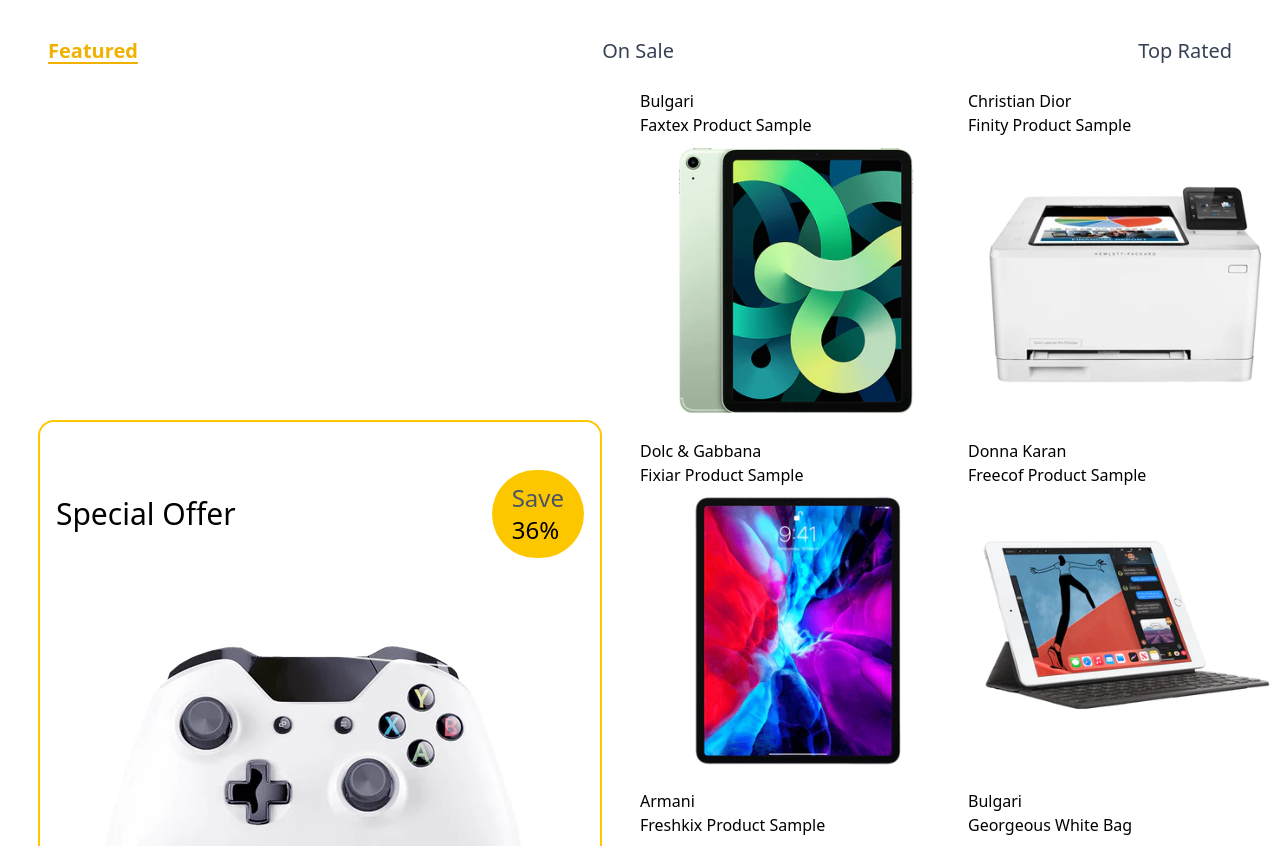
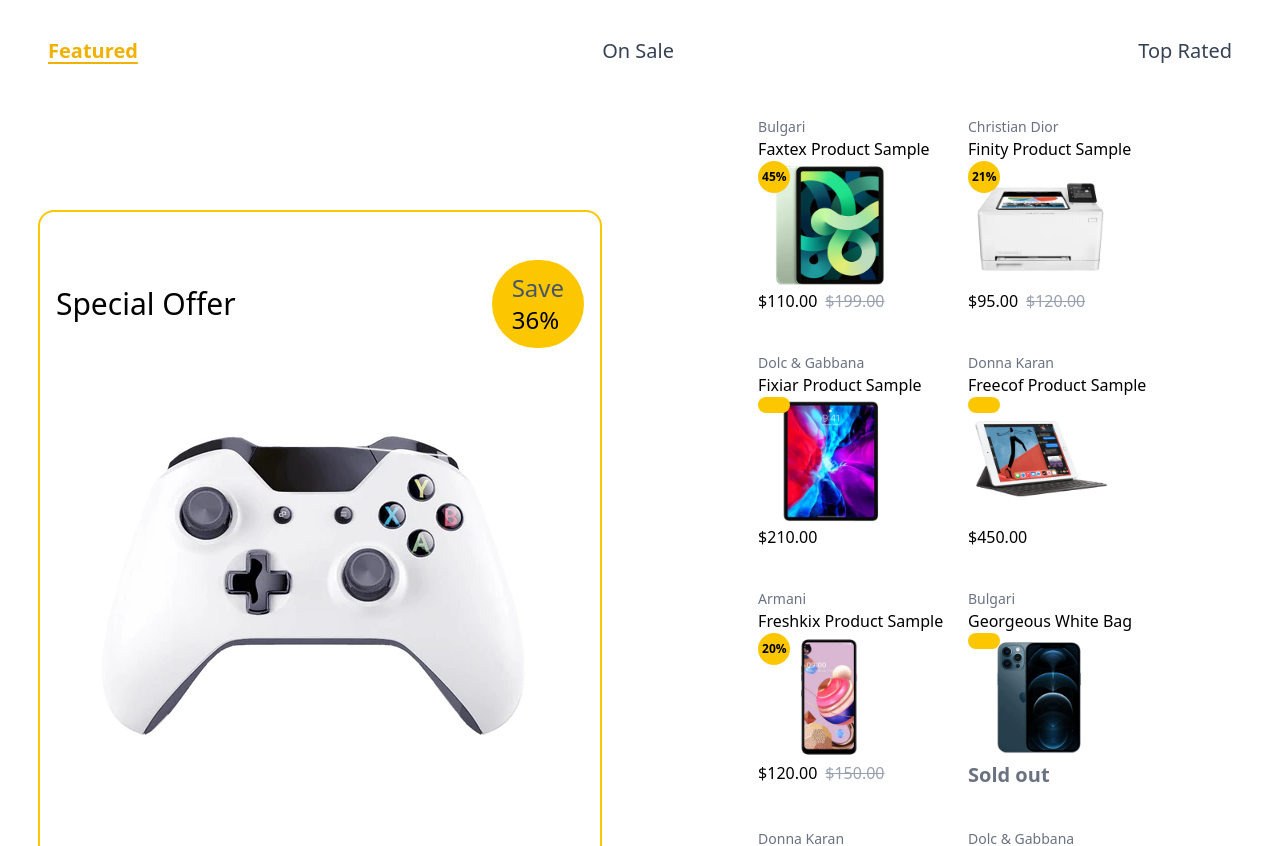
Before and after one commit to devARcoder/Electronics_Store, a React (Vite) app: page / in a window 1280 px wide. Shown: the part 940-1786 px from the top of the page. Built offline with nearby package versions, Linux system fonts and the light colour scheme.

Commit message:
working on data

```diff
--- a/src/components/featured/FeaturedItems.jsx
+++ b/src/components/featured/FeaturedItems.jsx
@@ -20,14 +20,28 @@
                 <p>$350.00</p>
                 <p className='text-2xl text-gray-400 line-through'>$550.00</p>
             </div>
+
         </div>
-      <div className="grid grid-cols-2 gap-4">
+
+      <div className="grid grid-cols-2 gap-4 mx-4 my-4">
 
         {featuredItems.map((item, indx)=>(
-            <div key={indx}>
-                <p>{item.type}</p>
-                <h1>{item.title}</h1>
-                <img src={item.image} alt="" />
+            <div className='my-3' key={indx}>
+                <p className='text-gray-500 text-sm hover:text-yellow-400'>{item.type}</p>
+                <h1 className='line-clamp-1'>{item.title}</h1>
+                <div className="realtive">
+                  <div className="absolute bg-yellow-400 text-black rounded-full text-xs w-8 py-2 px-1 font-bold">
+
+                <p className=''>{item.discount}</p>
+            </div>
+                <img className='w-36 h-32' src={item.image} alt={item.title} />
+                </div>
+                <div className="flex space-x-2">
+                  <p>{item.price ? item.price : (
+                    <p className='text-xl text-gray-500 font-semibold'>Sold out</p>
+                  )}</p>
+                  <p className='line-through text-gray-400'>{item.oldPrice}</p>
+                </div>
             </div>
         ))}
       </div>
--- a/src/data/data.js
+++ b/src/data/data.js
@@ -117,7 +117,7 @@
     {
       type : 'Bulgari',
       title: 'Georgeous White Bag',
-      sold: "Sold out",
+      sold: "Sold",
       image: '/images/iphone.webp',
     },
     {
```
